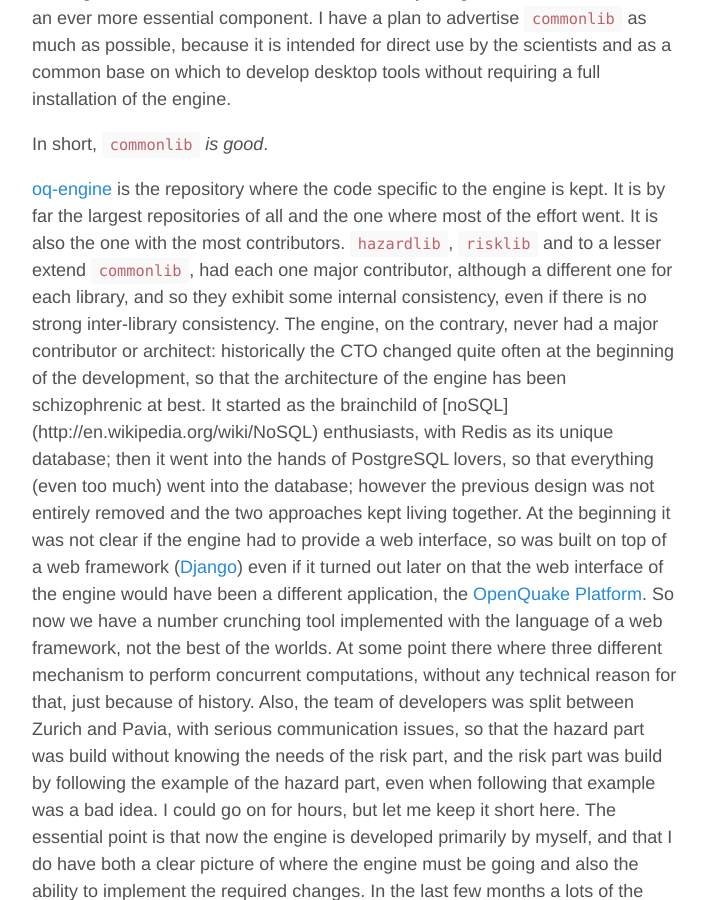
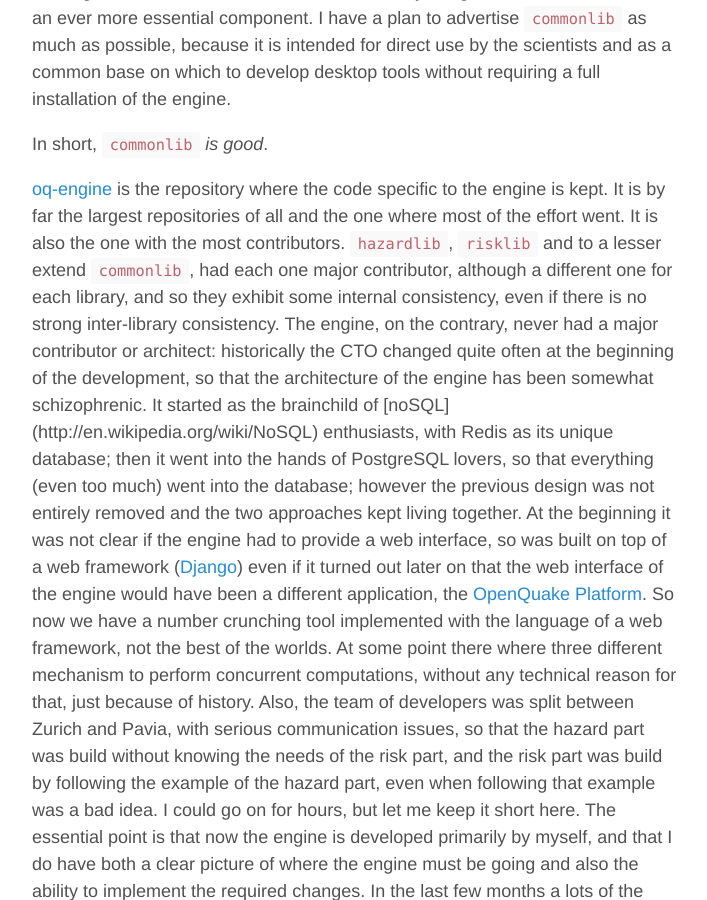
Before and after one commit to micheles/micheles.github.io, a Jekyll site: the page built from _posts/2014-06-08-structure-of-the-engine.md, in a window 1280 px wide and 900 px high, scrolled down 1841 px. Shown: the whole window, without its empty margins (284-991 px from the left). Built offline with Jekyll 4.4.1, drawn with Linux system fonts in a browser that asks for light colours; Markdown is read by kramdown in place of the engine named in the settings; comment, search, counter and statistics services are not loaded.

Commit message:
Rewording

```diff
--- a/_posts/2014-06-08-structure-of-the-engine.md
+++ b/_posts/2014-06-08-structure-of-the-engine.md
@@ -101,7 +101,7 @@
 engine, on the contrary, never had a major contributor or architect:
 historically the CTO changed quite often at the beginning of the
 development, so that the architecture of the engine has been
-schizophrenic at best. It started as the brainchild of [noSQL]
+somewhat schizophrenic. It started as the brainchild of [noSQL]
 (http://en.wikipedia.org/wiki/NoSQL)
 enthusiasts, with Redis as its unique database; then it went into the
 hands of PostgreSQL lovers, so that everything (even too much) went into
```
